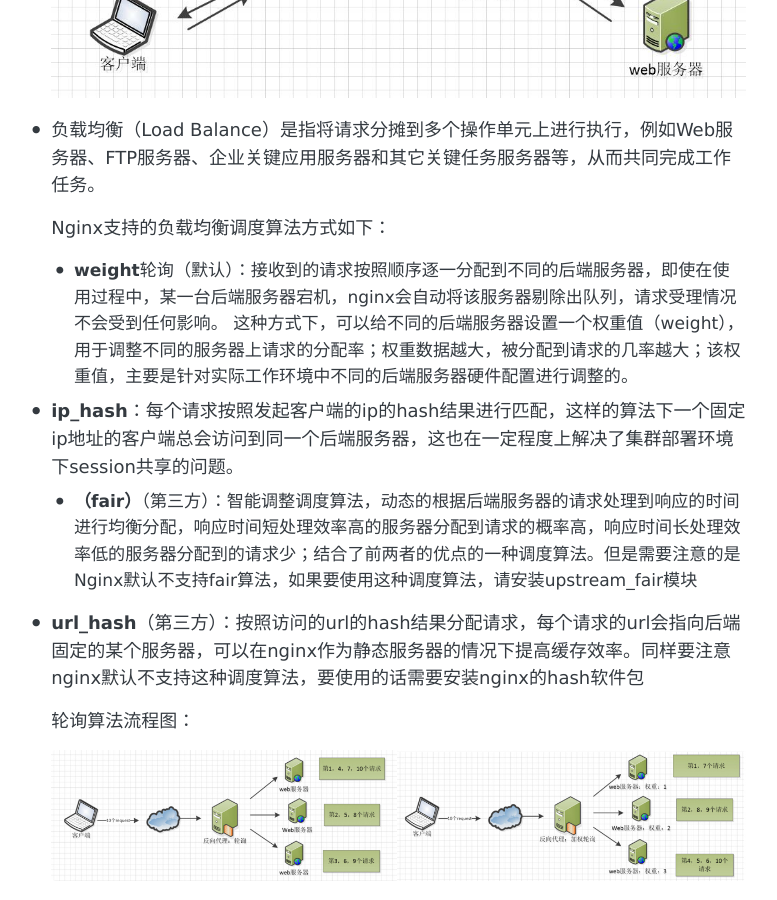
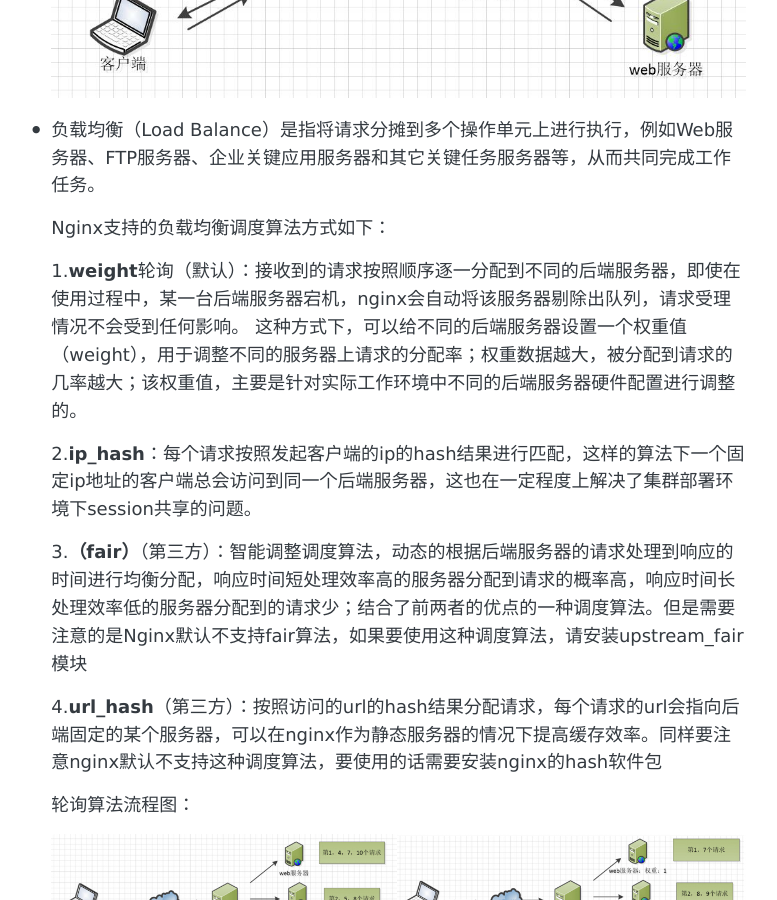
Before and after one commit to pzypxh/pzypxh.github.io, a Jekyll site: the page built from _posts/2019-7-11-Nginx学习课题.md, in a window 1280 px wide and 900 px high, scrolled down 4779 px. Shown: the whole window, without its empty margins (254-1031 px from the left). Built offline with Jekyll 4.4.1, drawn with Linux system fonts in a browser that asks for light colours.

```diff
--- a/_posts/2019-7-11-Nginx学习课题.md
+++ b/_posts/2019-7-11-Nginx学习课题.md
@@ -96,10 +96,13 @@ Nginx在网络应用中表现超群，在于其独特的设计。许多网络或
 
   Nginx支持的负载均衡调度算法方式如下：
 
-  - **weight**轮询（默认）：接收到的请求按照顺序逐一分配到不同的后端服务器，即使在使用过程中，某一台后端服务器宕机，nginx会自动将该服务器剔除出队列，请求受理情况不会受到任何影响。 这种方式下，可以给不同的后端服务器设置一个权重值（weight），用于调整不同的服务器上请求的分配率；权重数据越大，被分配到请求的几率越大；该权重值，主要是针对实际工作环境中不同的后端服务器硬件配置进行调整的。
-- **ip_hash**：每个请求按照发起客户端的ip的hash结果进行匹配，这样的算法下一个固定ip地址的客户端总会访问到同一个后端服务器，这也在一定程度上解决了集群部署环境下session共享的问题。
-  - **（fair）**（第三方）：智能调整调度算法，动态的根据后端服务器的请求处理到响应的时间进行均衡分配，响应时间短处理效率高的服务器分配到请求的概率高，响应时间长处理效率低的服务器分配到的请求少；结合了前两者的优点的一种调度算法。但是需要注意的是Nginx默认不支持fair算法，如果要使用这种调度算法，请安装upstream_fair模块
-- **url_hash**（第三方）：按照访问的url的hash结果分配请求，每个请求的url会指向后端固定的某个服务器，可以在nginx作为静态服务器的情况下提高缓存效率。同样要注意nginx默认不支持这种调度算法，要使用的话需要安装nginx的hash软件包
+  1.**weight**轮询（默认）：接收到的请求按照顺序逐一分配到不同的后端服务器，即使在使用过程中，某一台后端服务器宕机，nginx会自动将该服务器剔除出队列，请求受理情况不会受到任何影响。 这种方式下，可以给不同的后端服务器设置一个权重值（weight），用于调整不同的服务器上请求的分配率；权重数据越大，被分配到请求的几率越大；该权重值，主要是针对实际工作环境中不同的后端服务器硬件配置进行调整的。
+
+  2.**ip_hash**：每个请求按照发起客户端的ip的hash结果进行匹配，这样的算法下一个固定ip地址的客户端总会访问到同一个后端服务器，这也在一定程度上解决了集群部署环境下session共享的问题。
+
+  3.**（fair）**（第三方）：智能调整调度算法，动态的根据后端服务器的请求处理到响应的时间进行均衡分配，响应时间短处理效率高的服务器分配到请求的概率高，响应时间长处理效率低的服务器分配到的请求少；结合了前两者的优点的一种调度算法。但是需要注意的是Nginx默认不支持fair算法，如果要使用这种调度算法，请安装upstream_fair模块
+
+  4.**url_hash**（第三方）：按照访问的url的hash结果分配请求，每个请求的url会指向后端固定的某个服务器，可以在nginx作为静态服务器的情况下提高缓存效率。同样要注意nginx默认不支持这种调度算法，要使用的话需要安装nginx的hash软件包
 
   轮询算法流程图：
 
```
